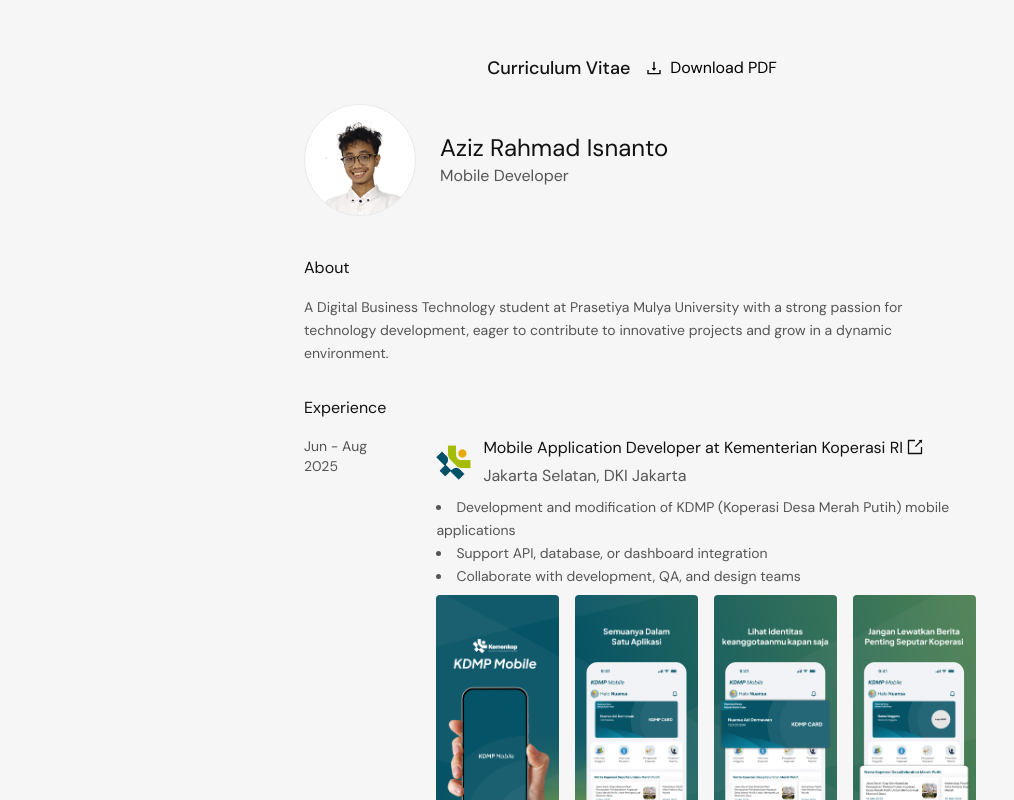
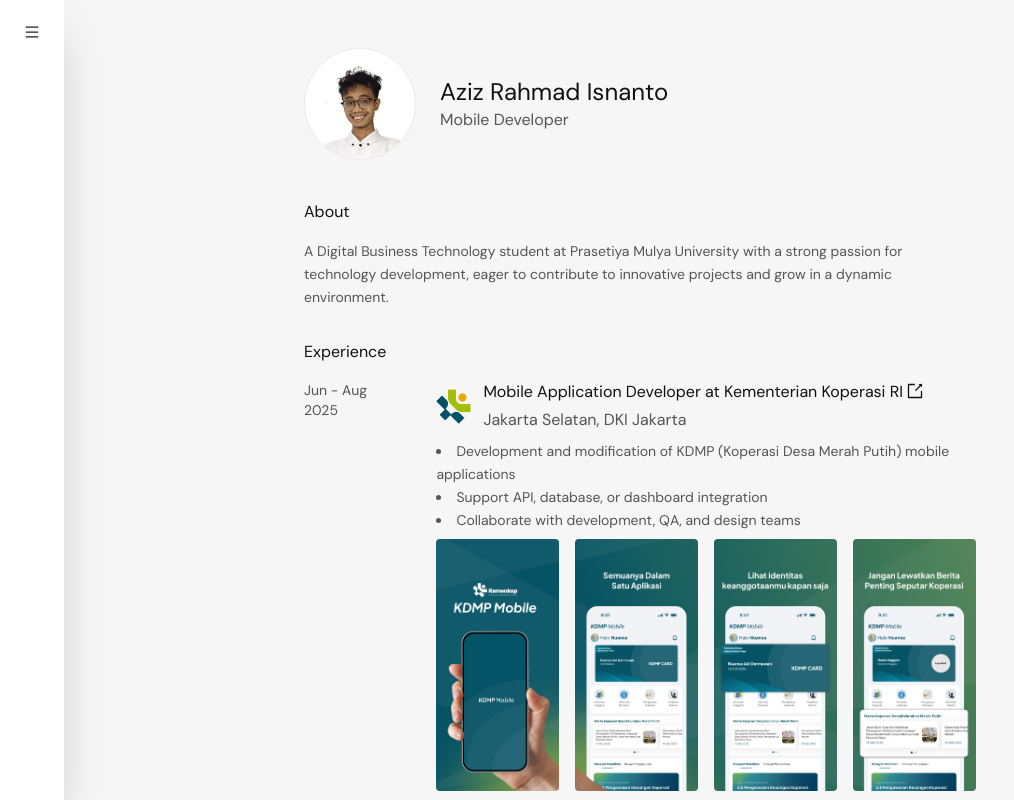
Before and after one commit to rhmdziz/aziz-personal-portofolio, a Next.js app in the folder frontend/: page /cv/aziz in a window 1280 px wide. Shown: the top 800 px of the page, without its empty margins (0-1014 px from the left). Built offline with nearby package versions, Linux system fonts and the light colour scheme.

Commit message:
Drawer at resume page

```diff
--- a/frontend/app/cv/[slug]/page.js
+++ b/frontend/app/cv/[slug]/page.js
@@ -3,10 +3,14 @@
 import Image from "next/image";
 import { Image as AntImage } from "antd";
 import { ExportOutlined } from "@ant-design/icons";
+import { Drawer, Button } from "antd";
+import { MenuOutlined, CloseOutlined } from "@ant-design/icons";
+import { motion } from "framer-motion";
+
 import React, { useRef, useEffect, useState } from "react";
 
-// import { usePDF } from "react-to-pdf";
-// import html2pdf from "html2pdf.js";
+import Main from "@/components/main";
+
 import { DownloadOutlined } from "@ant-design/icons";
 import { useParams } from "next/navigation";
 
@@ -14,6 +18,8 @@
   const { slug } = useParams();
   const [cvData, setCvData] = useState(null);
   const [html2pdfLib, setHtml2pdfLib] = useState(null);
+  const [openSidebar, setOpenSidebar] = useState(false);
+
   const targetRef = useRef();
 
   useEffect(() => {
@@ -158,17 +164,56 @@
   };
 
   return (
-    <main className="flex min-h-screen flex-col items-center pb-10">
-      <div className="flex justify-between items-center mt-12 mb-4">
-        <h1 className="text-lg font-medium text-[#111111]">Curriculum Vitae</h1>
-        <button
-          onClick={handleDownload}
-          className="flex items-center gap-2 px-4 py-2 rounded-xl hover:opacity-90 transition cursor-pointer"
+    <>
+      <Drawer
+        title={
+          <h1 className="text-lg font-medium text-[#673DE6]">My Resume</h1>
+        }
+        placement="left"
+        onClose={() => setOpenSidebar(false)}
+        open={openSidebar}
+        mask={false}
+        closable={false}
+        width={400}
+        extra={
+          <Button
+            type="text"
+            icon={<CloseOutlined />}
+            onClick={() => setOpenSidebar(false)}
+          />
+        }
+        styles={{
+          body: {
+            padding: "1rem",
+            backgroundColor: "#fff",
+            fontFamily: "var(--font-dm-sans)",
+          },
+        }}
       >
+        <div className="flex flex-col items-start gap-3 text-[#555]">
+          <p className="text-sm cursor-pointer" onClick={handleDownload}>
             <DownloadOutlined /> Download PDF
-        </button>
+          </p>
+        </div>
+      </Drawer>
+
+      <div className=" bg-white fixed p-[1rem] h-full shadow-2xl">
+        <Button
+          type="text"
+          icon={<MenuOutlined />}
+          onClick={() => setOpenSidebar(true)}
+        />
       </div>
 
+      <Main>
+        <motion.div
+          animate={{
+            x: openSidebar ? 200 : 0,
+            transition: { type: "spring", stiffness: 120, damping: 15 },
+          }}
+        >
+          <br />
+          <br />
           <div ref={targetRef} className="w-full  max-w-2xl mx-auto">
             {/* Header */}
             <div id="header" className="flex gap-6">
@@ -221,7 +266,9 @@
                             <ExportOutlined />
                           </a>
                         </p>
-                    <p className="text-base text-[#555555]">{exp.location}</p>
+                        <p className="text-base text-[#555555]">
+                          {exp.location}
+                        </p>
                       </div>
                     </div>
 
@@ -293,6 +340,10 @@
               ))}
             </section>
           </div>
-    </main>
+          <br />
+          <br />
+        </motion.div>
+      </Main>
+    </>
   );
 }
--- a/frontend/app/layout.js
+++ b/frontend/app/layout.js
@@ -11,17 +11,13 @@
 const fontDM_Sans = DM_Sans({
   subsets: ["latin"],
   weight: ["400", "500", "700"],
-  variable: "--font-inter",
+  variable: "--font-dm-sans",
 });
 
 export default function RootLayout({ children }) {
   return (
     <html lang="en">
-      <body className={` ${fontDM_Sans.variable} antialiased`}>
-
-        {children}
-        <Footer />
-      </body>
+      <body className={` ${fontDM_Sans.variable} antialiased`}>{children}</body>
     </html>
   );
 }
--- a/frontend/app/page.js
+++ b/frontend/app/page.js
@@ -1,5 +1,6 @@
 "use client";
 
+import Footer from "@/components/footer";
 import About from "@/components/home/about";
 import Hero from "@/components/home/hero";
 import Navbar from "@/components/home/navbar";
@@ -13,6 +14,7 @@
         <Hero />
         <About />
       </Main>
+      <Footer />
     </>
   );
 }
--- a/frontend/styles/globals.css
+++ b/frontend/styles/globals.css
@@ -6,18 +6,23 @@
   --gray-primary: #111111;
   --gray-secondary: #555555;
   --purple: #673DE6;
+
 }
 
 @layer base {
   html {
     scroll-behavior: smooth;
   }
-  * {
-    color-scheme: light !important;
-  }
 
   body {
     background: var(--background);
-    font-family: var(--font-inter);
+    font-family: var(--font-dm-sans);
   }
 }
+
+@layer utilities {
+  .ant-drawer,
+  .ant-drawer * {
+    font-family: var(--font-dm-sans), sans-serif !important;
+  }
+}
```
Lines whose indentation alone changed are shown as unchanged.
